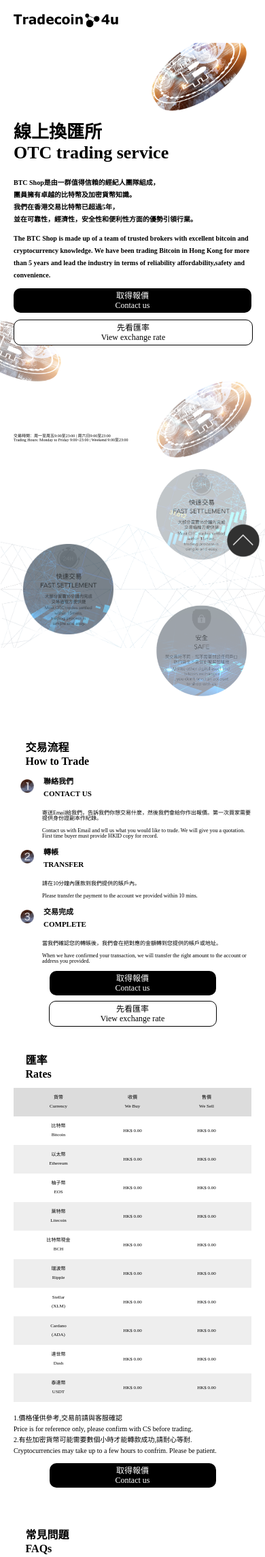
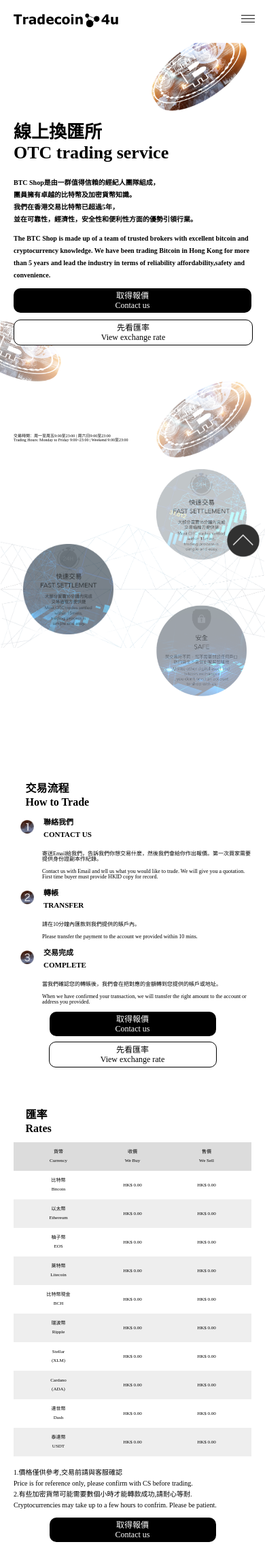
Before and after one commit to littlerock1215/myweb, a CodeIgniter app: page /database/ in a window 390 px wide. Shown: the top 2290 px of the page at 68% size. Run offline with CodeIgniter, Linux system fonts and the light colour scheme; data that the repository does not hold is empty; some libraries are stand-ins or nearby versions.

Commit message:
Rock _hamburger

```diff
--- a/application/views/home.php
+++ b/application/views/home.php
@@ -32,9 +32,9 @@
 </head>
 
 <body>
-    <header class="header clearfix">
+    <header href="#goup" class="header clearfix">
         <a class="logo" href="#" title="Tradecoin4u"></a>
-        <button type="button" id="BackTop"  class="top"></button>
+        <button type="button" id="BackTop" class="top"></button>
 
 
         <a href="/" class="main_menu_hamburger" title="手機選單">
@@ -48,7 +48,7 @@
         <ul  class="nav_mainpage clearfix">
 
             <li>
-                <a id="div6Link" href="#top" class="how_to_trade" title="首頁">首頁<br/>Home</a>
+                <a href="#" class="how_to_trade" title="首頁">首頁<br/>Home</a>
             </li>
 
             <li>
@@ -72,7 +72,7 @@
     </header>
 
     <div class="main_userpage">
-        <div id="#top" class="trading_service_block">
+        <div id="goup" class="trading_service_block">
             <div class="content">
                 <p class="title">線上換匯所<br/>OTC trading service </p>
                 <p class="content_font">BTC Shop是由一群值得信賴的經紀人團隊組成，<br/> 團員擁有卓越的比特幣及加密貨幣知識。<br/> 我們在香港交易比特幣已超過5年，<br/>並在可靠性，經濟性，安全性和便利性方面的優勢引領行業。</p>
@@ -387,7 +387,7 @@ $(document).ready(function(){
 
     $("#div6Link").click(function() {
     $("html, body").animate({
-    scrollTop: $("#top").offset().top }, {duration: 500,easing: "swing"});
+    scrollTop: $("#goup").offset().top }, {duration: 500,easing: "swing"});
     return false;
     });
 
--- a/sass/home.scss
+++ b/sass/home.scss
@@ -58,16 +58,15 @@ header{
 
             display:none;
             float: none;
-            z-index: 999;
+            z-index:800;
             position: absolute;
             left: 0px;
             right: 0px;
             background: #121212;
-            height: calc(100% - 80px);
-            top: 80px;
+            height: 600px;
+            top: 70px;
             margin:0 auto;
             overflow:hidden;
-            color:#ffffff;
 
             &.active{
 
@@ -90,6 +89,8 @@ header{
 
         li{
             float:left;
+
+
 
             @include susy-breakpoint(('max-width':1023px)){
 
@@ -98,6 +99,16 @@ header{
                 text-align: initial;
                 height:auto;
                 line-height: 17px;
+                float: unset;
+                line-height: 26px;
+                margin-left: 50%;
+                transform: translateX(-40px);
+                margin-bottom: 35px;
+
+                &:first-child{
+
+                    margin-top:33px;
+                }
             }
 
             a{
@@ -108,6 +119,17 @@ header{
                 color:black;
                 margin-right:40px;
                 font-weight: 600;
+
+                @include susy-breakpoint(('max-width':1023px)){
+
+                    color:#ffffff;
+                }
+
+                @include susy-breakpoint($mobile){
+
+                    font-size: 16px;
+                    line-height: 24px;
+                }
             }
         }
     }
@@ -734,6 +756,11 @@ textarea.box_input{
         width:100%;
     }
 
+    @include susy-breakpoint(('max-width':1023px)){
+
+        padding-top: 70px;
+    }
+
     @include susy-breakpoint(('max-width':767px)){
 
         padding-top:200px;
@@ -741,7 +768,7 @@ textarea.box_input{
 
     @include susy-breakpoint($mobile){
 
-        padding-top:0;
+        padding-top:60px;
     }
 
     ul{
@@ -998,7 +1025,7 @@ textarea.box_input{
 
     @include susy-breakpoint($mobile){
 
-        padding-top: 40px;
+        padding-top: 60px;
     }
 
     ul{
@@ -1163,6 +1190,11 @@ textarea.box_input{
 
     padding-top:60px;
 
+    @include susy-breakpoint(('max-width':1023px)){
+
+        padding-top:70px;
+    }
+
     div{
         margin-left: calc((100% - 800px ) / 2);
         width: 800px;
@@ -1187,10 +1219,10 @@ textarea.box_input{
                 padding-bottom: 2px;
             }
             .btn_active{
+                background:url(../images/icon.png) no-repeat;
+            }
+            button{
                 background:url(../images/pulse.png) no-repeat;
-            }
-            button{
-                background:url(../images/icon.png) no-repeat;
                 background-size:30px 30px;
                 background-position: 0 0;
                 width:30px;
@@ -1275,9 +1307,14 @@ textarea.box_input{
     background-position: 0 270px;
     padding-top:60px;
 
+    @include susy-breakpoint(('max-width':1023px)){
+
+        padding-top:70px;
+    }
+
     @include susy-breakpoint($mobile){
 
-        padding-top:20px;
+        padding-top:60px;
     }
 
     iframe{
@@ -1583,12 +1620,83 @@ label.error{
     cursor: pointer;
 }
 
-.main_menu_hamburger{
+a.main_menu_hamburger{
 
     display:none;
 
-    @include susy-breakpoint(('max-width':1023px)){
-
-        display:block;
-    }
-}
+    @include susy-breakpoint($pad){
+
+        display:table-row;
+        position:fixed;
+        top:30px;
+        right:15px;
+        z-index:999;
+        text-decoration:none;
+        transition:all 0.3s 0s;
+        width: 40px;
+        height: 40px;
+
+        span{
+
+            display:block;
+            height:1px;
+            width:30px;
+            background:#121212;
+            margin:0 auto;
+            transition:all .4s 0s;
+            transform: rotate(0deg) translate(0,0);
+
+            @include susy-breakpoint($mobile){
+
+                width:20px;
+            }
+        }
+
+        span.line2{
+
+            margin:8px auto;
+
+            @include susy-breakpoint($mobile){
+
+                margin:4px auto;
+            }
+        }
+
+        &.active{
+
+            span{
+                transition:all .2s 0s;
+            }
+
+            span.line1{
+
+                transform: translate(0,8px) rotate(45deg);
+
+                @include susy-breakpoint($mobile){
+
+                    transform: translate(0,5px) rotate(45deg);
+                }
+            }
+
+            span.line3{
+                transform: translate(0,-10px) rotate(-45deg);
+
+                @include susy-breakpoint($mobile){
+
+                    transform: translate(0,-5px) rotate(-45deg);
+                }
+            }
+
+            span.line2{
+                opacity:0;
+            }
+        }
+    }
+
+    @include susy-breakpoint($mobile){
+
+        top:22px;
+        width:20px;
+        width:20px;
+    }
+}
--- a/stylesheets/home.css
+++ b/stylesheets/home.css
@@ -698,12 +713,15 @@ textarea.box_input {
   @media (max-width: 1200px) {
     #how_to_trade_block {
       width: 100%; } }
+  @media (max-width: 1023px) {
+    #how_to_trade_block {
+      padding-top: 70px; } }
   @media (max-width: 767px) {
     #how_to_trade_block {
       padding-top: 200px; } }
   @media (max-width: 550px) {
     #how_to_trade_block {
-      padding-top: 0; } }
+      padding-top: 60px; } }
   #how_to_trade_block ul {
     margin-top: 40px;
     margin-left: 180px; }
@@ -881,7 +899,7 @@ textarea.box_input {
   padding-top: 80px; }
   @media (max-width: 550px) {
     #quote_block {
-      padding-top: 40px; } }
+      padding-top: 60px; } }
   #quote_block ul {
     width: 680px;
     height: auto;
@@ -1285,8 +1309,71 @@ label.error {
   outline: none;
   cursor: pointer; }
 
-.main_menu_hamburger {
+a.main_menu_hamburger {
   display: none; }
   @media (max-width: 1023px) {
-    .main_menu_hamburger {
-      display: block; } }
+    a.main_menu_hamburger {
+      display: table-row;
+      position: fixed;
+      top: 30px;
+      right: 15px;
+      z-index: 999;
+      text-decoration: none;
+      -webkit-transition: all 0.3s 0s;
+      -o-transition: all 0.3s 0s;
+      transition: all 0.3s 0s;
+      width: 40px;
+      height: 40px; }
+      a.main_menu_hamburger span {
+        display: block;
+        height: 1px;
+        width: 30px;
+        background: #121212;
+        margin: 0 auto;
+        -webkit-transition: all .4s 0s;
+        -o-transition: all .4s 0s;
+        transition: all .4s 0s;
+        -webkit-transform: rotate(0deg) translate(0, 0);
+        -ms-transform: rotate(0deg) translate(0, 0);
+        transform: rotate(0deg) translate(0, 0); } }
+    @media (max-width: 1023px) and (max-width: 550px) {
+      a.main_menu_hamburger span {
+        width: 20px; } }
+  @media (max-width: 1023px) {
+      a.main_menu_hamburger span.line2 {
+        margin: 8px auto; } }
+    @media (max-width: 1023px) and (max-width: 550px) {
+      a.main_menu_hamburger span.line2 {
+        margin: 4px auto; } }
+  @media (max-width: 1023px) {
+      a.main_menu_hamburger.active span {
+        -webkit-transition: all .2s 0s;
+        -o-transition: all .2s 0s;
+        transition: all .2s 0s; }
+      a.main_menu_hamburger.active span.line1 {
+        -webkit-transform: translate(0, 8px) rotate(45deg);
+        -ms-transform: translate(0, 8px) rotate(45deg);
+        transform: translate(0, 8px) rotate(45deg); } }
+    @media (max-width: 1023px) and (max-width: 550px) {
+      a.main_menu_hamburger.active span.line1 {
+        -webkit-transform: translate(0, 5px) rotate(45deg);
+        -ms-transform: translate(0, 5px) rotate(45deg);
+        transform: translate(0, 5px) rotate(45deg); } }
+  @media (max-width: 1023px) {
+      a.main_menu_hamburger.active span.line3 {
+        -webkit-transform: translate(0, -10px) rotate(-45deg);
+        -ms-transform: translate(0, -10px) rotate(-45deg);
+        transform: translate(0, -10px) rotate(-45deg); } }
+    @media (max-width: 1023px) and (max-width: 550px) {
+      a.main_menu_hamburger.active span.line3 {
+        -webkit-transform: translate(0, -5px) rotate(-45deg);
+        -ms-transform: translate(0, -5px) rotate(-45deg);
+        transform: translate(0, -5px) rotate(-45deg); } }
+  @media (max-width: 1023px) {
+      a.main_menu_hamburger.active span.line2 {
+        opacity: 0; } }
+  @media (max-width: 550px) {
+    a.main_menu_hamburger {
+      top: 22px;
+      width: 20px;
+      width: 20px; } }
```
Also changed, not shown: other parts of stylesheets/home.css (+30 -9 lines), js/default.js (+16 -0 lines).
